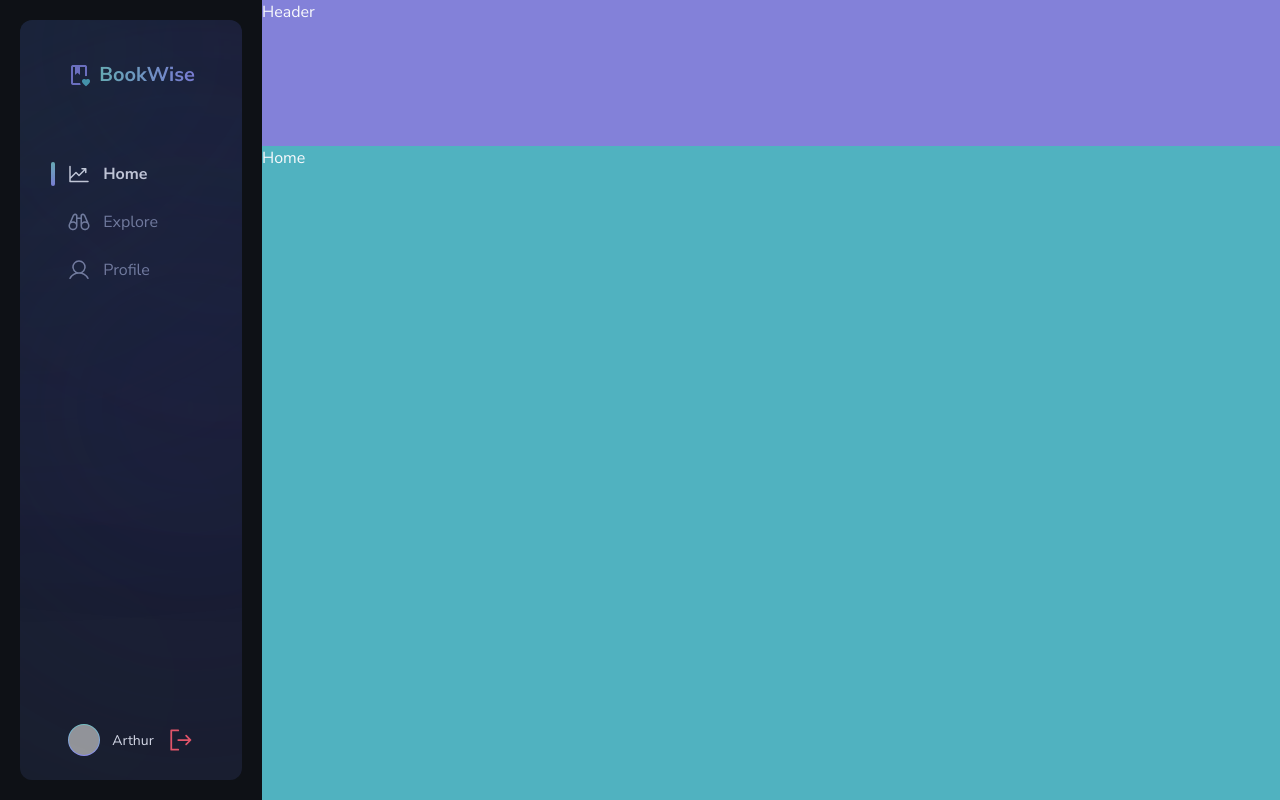
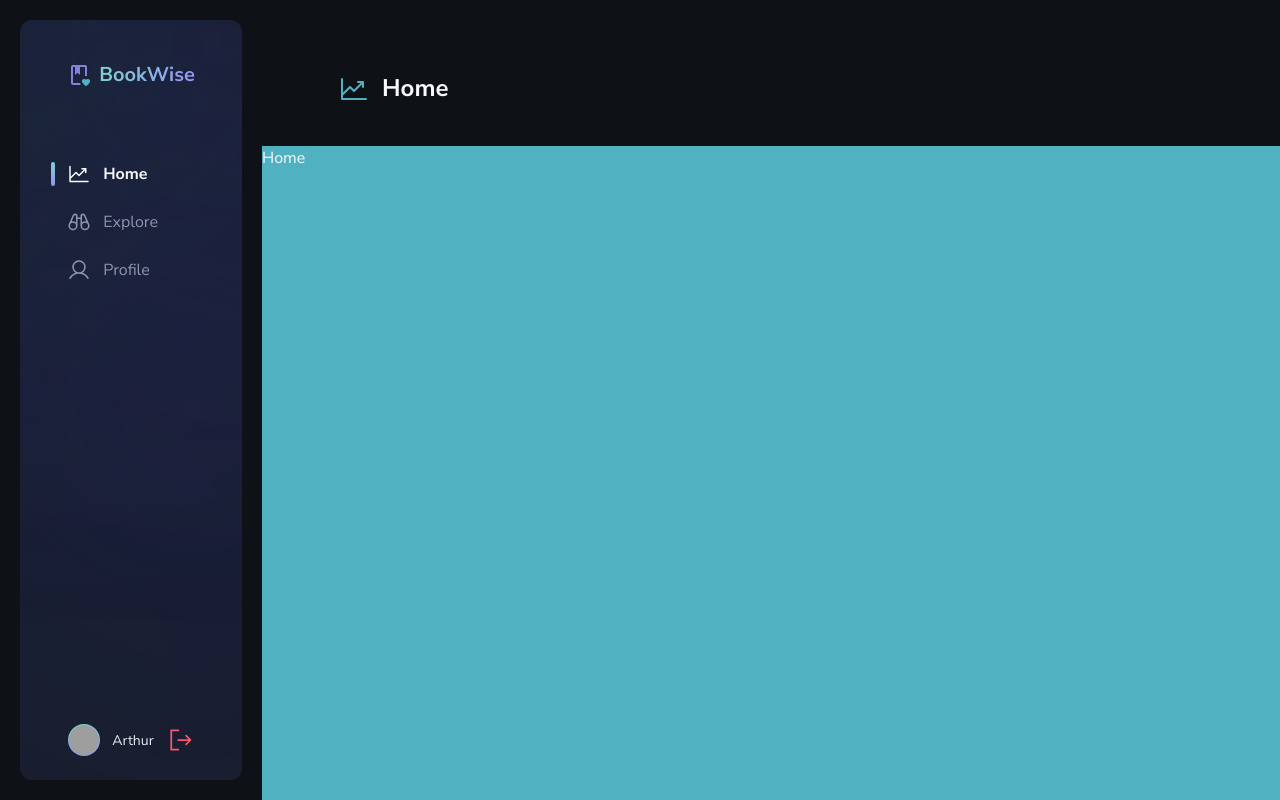
Before and after one commit to arthurrios/bookwise-web, a Next.js app: page / in a window 1280 px wide. Built offline with nearby package versions, Linux system fonts and the light colour scheme; grey boxes are pictures that could not be loaded.

Commit message:
feat: Add header component

```diff
--- /dev/null
+++ b/src/app/(home)/components/Header/index.tsx
@@ -0,0 +1,34 @@
+'use client'
+
+import { Binoculars, ChartLineUp, User } from '@phosphor-icons/react'
+import { usePathname } from 'next/navigation'
+import { ReactNode } from 'react'
+
+export function Header() {
+  const route = usePathname().split('/')[1]
+
+  let icon: ReactNode
+  let title: string = ''
+
+  switch (route) {
+    case '':
+      title = 'Home'
+      icon = <ChartLineUp className="size-8 text-green-100" />
+      break
+    case 'explore':
+      title = 'Explore'
+      icon = <Binoculars className="size-8 text-green-100" />
+      break
+    case 'profile':
+      title = 'Profile'
+      icon = <User className="size-8 text-green-100" />
+      break
+  }
+
+  return (
+    <div className="pt-18 flex items-center gap-3 pl-[4.75rem] text-2xl font-bold leading-short">
+      {icon}
+      <h1>{title}</h1>
+    </div>
+  )
+}
--- a/src/app/(home)/components/Sidebar/MainNavigation/index.tsx
+++ b/src/app/(home)/components/Sidebar/MainNavigation/index.tsx
@@ -9,7 +9,7 @@ export function MainNavigation() {
   const [activeItem, setActiveItem] = useState('home')
 
   return (
-    <nav className="flex flex-col gap-2">
+    <nav className="z-10 flex flex-col gap-2">
       <NavItem
         href="/"
         title="Home"
--- a/src/app/(home)/layout.tsx
+++ b/src/app/(home)/layout.tsx
@@ -1,5 +1,6 @@
 import { ReactNode } from 'react'
 import { Sidebar } from './components/Sidebar'
+import { Header } from './components/Header'
 
 export default function HomeLayout({ children }: { children: ReactNode }) {
   return (
@@ -7,7 +8,9 @@ export default function HomeLayout({ children }: { children: ReactNode }) {
       <div className="row-span-2 p-5">
         <Sidebar />
       </div>
-      <div className="row-span-1 bg-purple-100">Header</div>
+      <div>
+        <Header />
+      </div>
       {children}
     </div>
   )
--- a/src/app/components/logo.tsx
+++ b/src/app/components/logo.tsx
@@ -6,7 +6,7 @@ import { tv, VariantProps } from 'tailwind-variants'
 
 const logo = tv({
   slots: {
-    container: 'flex items-center gap-3',
+    container: 'flex items-center gap-3 z-10',
     vector: '',
     title:
       'bg-gradient-horizontal bg-clip-text text-[2.25rem] font-bold text-[transparent]',
--- a/src/app/components/logout-button.tsx
+++ b/src/app/components/logout-button.tsx
@@ -11,7 +11,7 @@ export interface LogoutButtonProps extends ComponentProps<'button'> {
 
 export function LogoutButton({ imgSrc, title, ...props }: LogoutButtonProps) {
   return (
-    <button {...props} className="flex cursor-pointer items-center gap-3">
+    <button {...props} className="z-10 flex cursor-pointer items-center gap-3">
       <div className="relative size-8 rounded-full bg-gradient-vertical">
         <Image
           src={imgSrc}
--- a/tailwind.config.ts
+++ b/tailwind.config.ts
@@ -7,10 +7,10 @@ const config: Config = {
     './src/app/**/*.{js,ts,jsx,tsx,mdx}',
   ],
   theme: {
-    linearGradientColors: {
-      'gradient-1': ['to bottom', '#7FD1CC', '#9694F5'],
-    },
     extend: {
+      padding: {
+        18: '4.5rem',
+      },
       width: {
         loginBox: '372px',
       },
```
